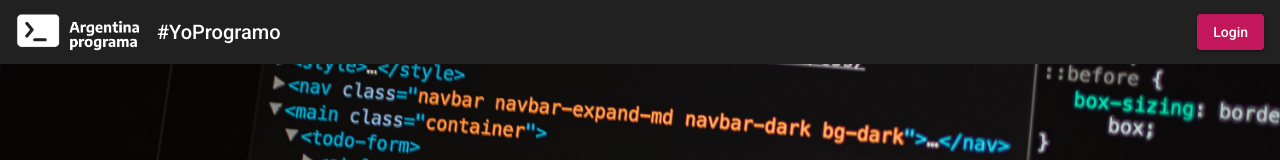
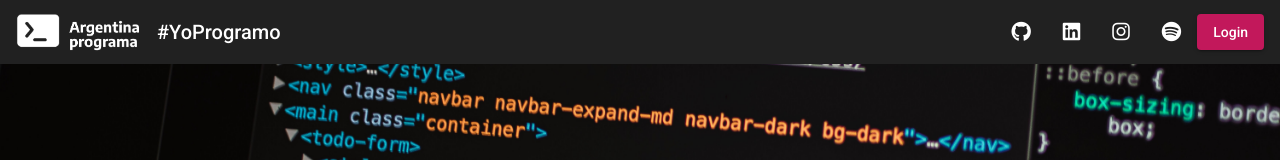
Before and after one commit to nnfromthewindow/portfolio-ap, an Angular app: page / in a window 1280 px wide. Shown: the top 160 px of the page. Built offline with nearby package versions, Linux system fonts and the light colour scheme.

Commit message:
trabajando proyectos

```diff
--- a/src/app/shared/components/navbar/navbar.component.css
+++ b/src/app/shared/components/navbar/navbar.component.css
@@ -39,8 +39,17 @@ section {
   object-fit: contain;
 }
 
+.navbar-networks a:visited{
+color: var(--navbar-font);
+}
+
 .title {
+  color: var(--navbar-font);
   padding: 1rem;
+}
+
+.fa-brands, .fab {
+  margin: auto 1rem;
 }
 
 @media only screen and (max-width: 390px) {
--- a/src/app/shared/components/navbar/navbar.component.html
+++ b/src/app/shared/components/navbar/navbar.component.html
@@ -6,6 +6,12 @@
   />
   <span class="title">#YoProgramo</span>
   <span class="example-spacer"></span>
+  <div class="navbar-networks">
+    <a href=""><i class="fa-brands fa-github"></i></a>
+    <a href=""><i class="fa-brands fa-linkedin"></i></a>
+    <a href=""><i class="fa-brands fa-instagram"></i></a>
+    <a href=""><i class="fa-brands fa-spotify"></i></a>
+  </div>
 
   <button mat-raised-button color="primary">Login</button>
 </mat-toolbar>
--- a/src/app/shared/components/projects/projects.component.css
+++ b/src/app/shared/components/projects/projects.component.css
@@ -11,14 +11,25 @@
 }
 
 .project {
+
   margin-top: 5rem;
   position: relative;
 }
 
 .project-image {
+  height: 40rem;
+  object-fit: cover;
   opacity: 0.7;
+  transition: 1s;
   width: 100%;
+
 }
+.project-image:hover{
+  filter: blur(4px);
+  transform: scale(1.1);
+  transition: 1s;
+}
+
 
 .project-text__container {
   position: absolute;
--- a/src/styles.css
+++ b/src/styles.css
@@ -21,4 +21,5 @@ body {
   --card-background: #d6d6d62b;
   --font_title: #c2185b;
   --font_p: #c7c7c7;
+  --navbar-font: white
 }
```
